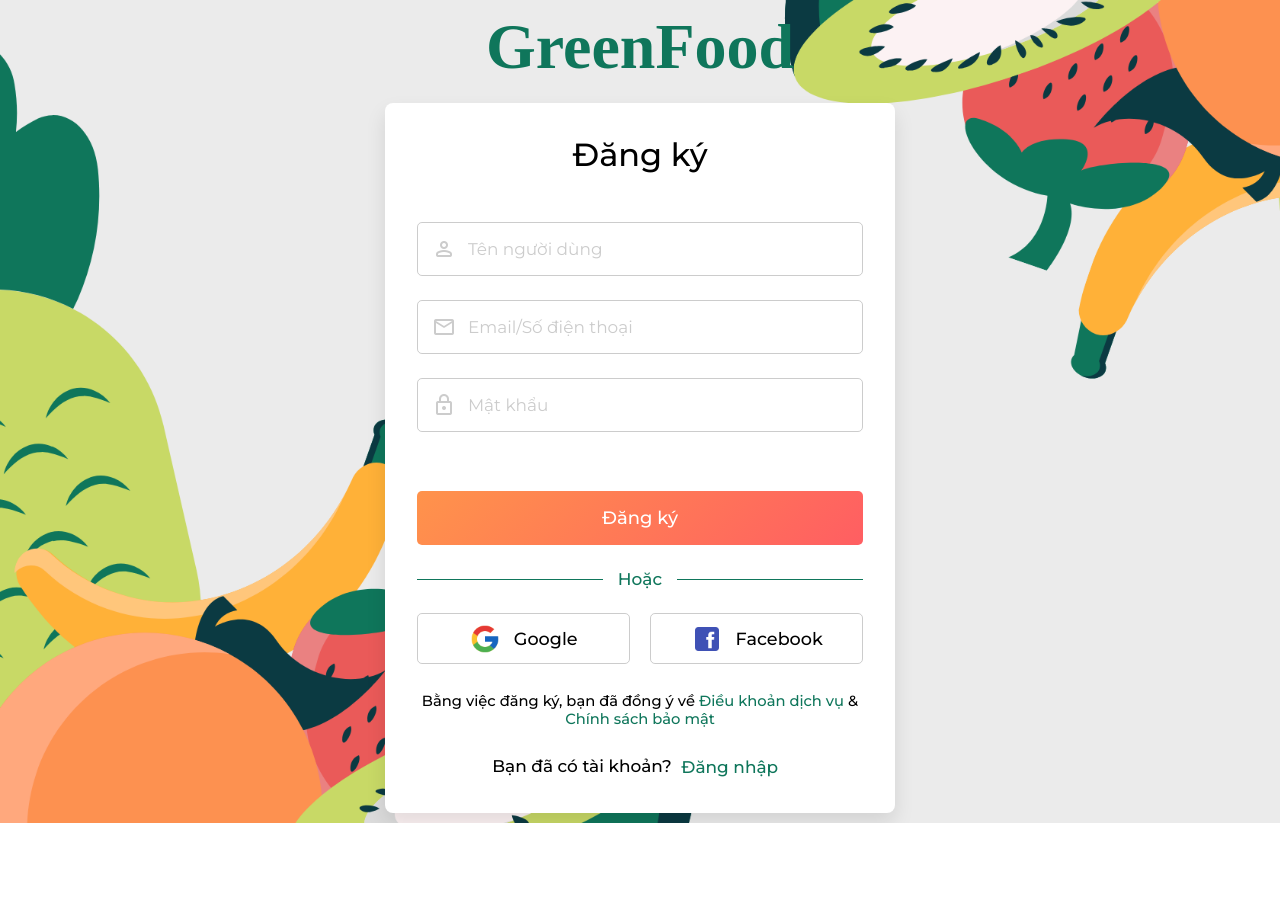
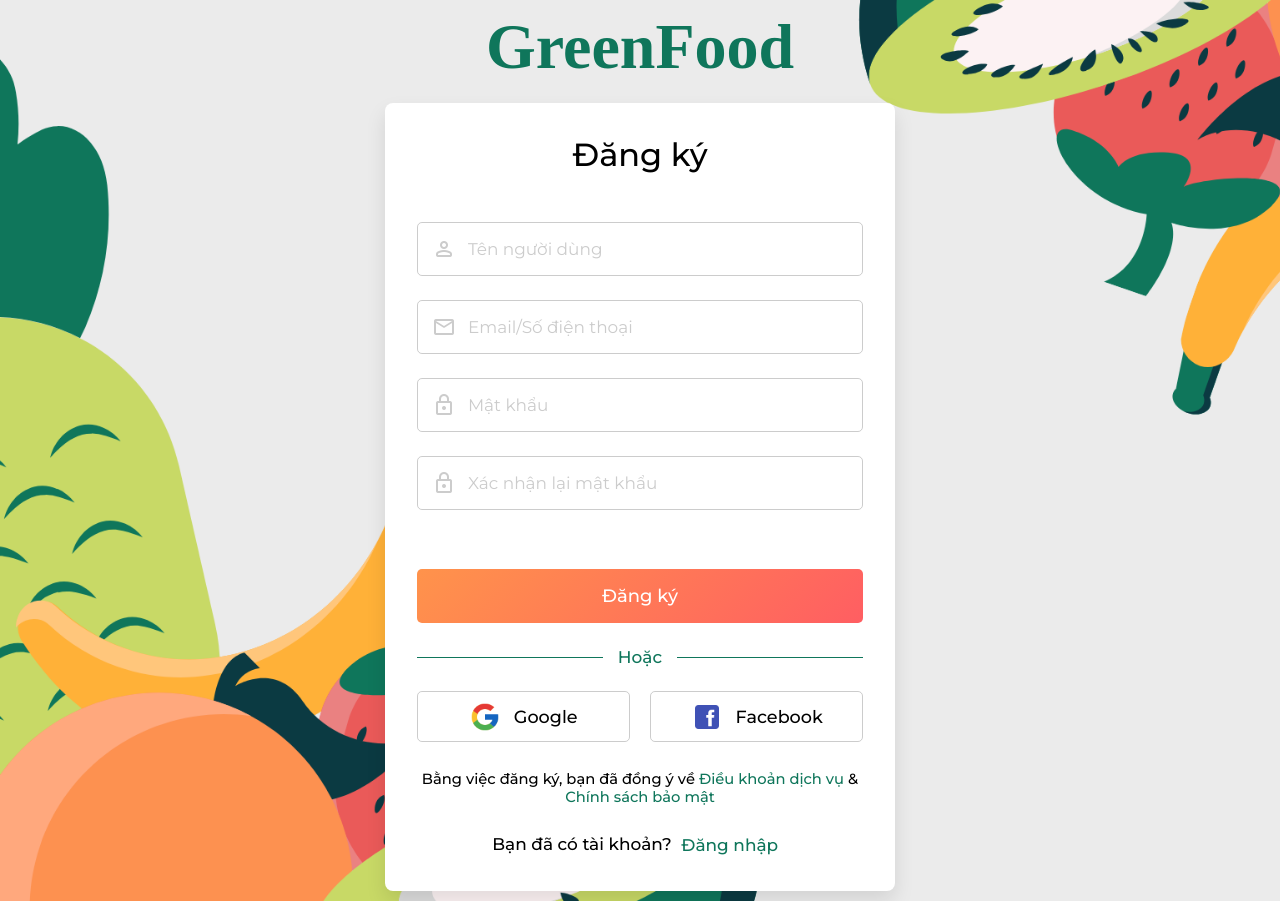
Before and after one commit to nighthunter1305/DATH_CNPM, a React (Create React App) app: page /signup in a window 1280 px wide. Before the commit the page ends 823 px from the top, so only its background shows below. Built offline with nearby package versions, Linux system fonts and the light colour scheme; a web font is replaced by a local one.

Commit message:
add confirm password

```diff
--- a/src/components/InputField.jsx
+++ b/src/components/InputField.jsx
@@ -1,6 +1,6 @@
 import { useState } from "react";
 
-const InputField = ({ type, placeholder, icon }) => {
+const InputField = ({ type, placeholder, icon, value, onChange }) => {
   // State to toggle password visibility
   const [isPasswordShown, setIsPasswordShown] = useState(false);
 
@@ -10,6 +10,8 @@ const InputField = ({ type, placeholder, icon }) => {
         type={isPasswordShown ? "text" : type}
         placeholder={placeholder}
         className="input-field"
+        value={value}
+        onChange={onChange}
         required
       />
       <i className="material-symbols-rounded">{icon}</i>
--- a/src/index.css
+++ b/src/index.css
@@ -219,3 +219,12 @@ h1 {
 .login-container a:hover {
   text-decoration: underline;
 }
+
+.login-container .error-message {
+  color: #ff5e62;
+  font-size: 14px;
+  margin-top: 10px;
+  text-align: left;
+  padding-left: 5px;
+  font-weight: bold;
+}
--- a/src/pages/signup/SignUpForm.jsx
+++ b/src/pages/signup/SignUpForm.jsx
@@ -1,14 +1,38 @@
 import InputField from "../../components/InputField";
 import SocialLogIn from "../../components/SocialLogIn";
 import { Link } from "react-router-dom";
+import { useState } from "react";
 function SignUpForm() {
+  const [password, setPassword] = useState("");
+  const [confirmPassword, setConfirmPassword] = useState("");
+  const [errorMessage, setErrorMessage] = useState("");
+
+  const handlePasswordChange = (e) => {
+    setPassword(e.target.value);
+    setErrorMessage("");
+  };
+
+  const handleConfirmPasswordChange = (e) => {
+    setConfirmPassword(e.target.value);
+    setErrorMessage("");
+  };
+
+  const handleSubmit = (e) => {
+    e.preventDefault();
+    if (confirmPassword !== password)
+      setErrorMessage("Mật khẩu xác nhận không khớp.");
+    else {
+      console.log("Đăng ký thành công");
+    }
+  };
+
   return (
     <>
       <h1>GreenFood</h1>
       <div className="login-container">
         <h2 className="form-title">Đăng ký</h2>
 
-        <form action="#" className="login-form">
+        <form action="#" onSubmit={handleSubmit} className="login-form">
           <InputField
             type="text"
             placeholder="Tên người dùng"
@@ -23,7 +47,17 @@ function SignUpForm() {
             type="password"
             placeholder="Mật khẩu"
             icon="lock"
+            value={password}
+            onChange={handlePasswordChange}
           ></InputField>
+          <InputField
+            type="password"
+            placeholder="Xác nhận lại mật khẩu"
+            icon="lock"
+            value={confirmPassword}
+            onChange={handleConfirmPasswordChange}
+          ></InputField>
+          {errorMessage && <p className="error-message">{errorMessage}</p>}
           <button type="submit" className="login-button">
             Đăng ký
           </button>
```
